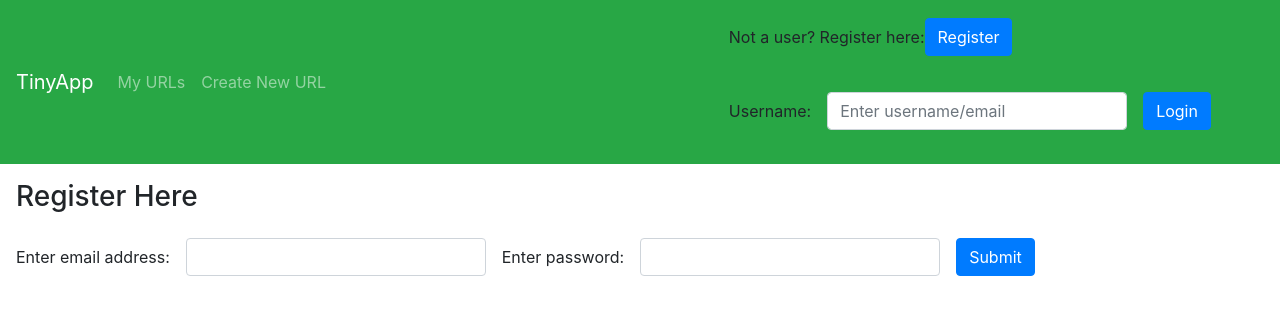
After one commit to Nidz01/tinyapp, a Node server app: page /register in a window 1280 px wide. The commit adds this page. Shown: the top 315 px of the page. Run offline with Node 20, Linux system fonts and the light colour scheme; some libraries are stand-ins or nearby versions.

Commit message:
registeration form

```diff
--- a/express_server.js
+++ b/express_server.js
@@ -7,16 +7,37 @@ app.set("view engine", "ejs"); //Setting ejs as the view engine.
 const bodyParser = require("body-parser");
 app.use(bodyParser.urlencoded({extended: true})); //The body-parser library will convert the request body from a Buffer into string that we can read. It will then add the data to the req(request) object under the key body.
 
+const urlDatabase = {
+  "b2xVn2": "http://www.lighthouselabs.ca",
+  "9sm5xK": "http://www.google.com",
+  "6smtxA": "http://www.example.edu"
+};
+
+const users = {
+  user1RandomID: {
+    id: "user1RandomID",
+    email: "user1@example.com",
+    password: "password01"
+  },
+  user2RandomID: {
+    id: "user2RandomID",
+    email: "user2@example.com",
+    password: "testpassword"
+  }
+};
+
 // A function that returns a string of 6 random alphanumeric characters
 const generateRandomString = function() {
   return Math.random().toString(36).substr(2,8);
 };
 
-
-const urlDatabase = {
-  "b2xVn2": "http://www.lighthouselabs.ca",
-  "9sm5xK": "http://www.google.com",
-  "6smtxA": "http://www.example.edu"
+const getUserByEmail = function(email, database) {
+  for (let user in users) {
+    if (database[user].email === email) {
+      return database[user];
+    }
+  }
+  return false;
 };
 
 // homepage
@@ -28,7 +49,6 @@ app.get("/", (req, res) => {
 // urls_index page
 app.get('/urls', function(req, res) {
   let templateVars = { username: req.cookies["username"], urls: urlDatabase };
-  console.log(templateVars);
   res.render('urls_index', templateVars);
 });
 
@@ -75,6 +95,11 @@ app.post("/urls", (req, res) => {
   res.send("Ok");         // Respond with 'Ok' (we will replace this)
 });
 
+app.get("/register", (req, res) => {
+  let templateVars = { username: undefined};
+  res.render("register", templateVars);
+});
+
 // Delete the shortURL
 app.post("/urls/:shortURL/delete", (req, res) => {
   let shortURL = req.params.shortURL;
@@ -87,6 +112,11 @@ app.post("/login", (req, res) => {
   res.redirect('/urls');
 });
 
+app.post("/logout", (req, res) => {
+  res.clearCookie('username', req.cookies["username"]);
+  res.redirect('/urls');
+});
+
 app.post("/urls/:id", (req, res) => {
   const id = req.params.id;
   urlDatabase[id] = req.body.longURL;
--- a/views/partials/_header.ejs
+++ b/views/partials/_header.ejs
@@ -11,12 +11,23 @@
       </div>
       <div class="form-group col-md-4"></div>
       <div>
-      <form class="form-inline" style="padding:10px" action="/login" method="POST">
+        <% if(!username){ %>
+          <form class="form-inline" style="padding:10px" action="/register" method="GET">
+            <label>Not a user? Register here:</label>
+            <button type="Register" class="btn btn-primary">Register</button>
+          </form>
+          <div></div>
+          <form class="form-inline" style="padding:10px" action="/login" method="POST">
           <label for="username">Username:</label>
           <input class="form-control" type="text" name="username" style="width: 300px; margin: 1em" placeholder="Enter username/email">
           <button type="Login" class="btn btn-primary">Login</button>
-          <a style="margin-left:2.5em;">Logged in As: <%= username %></a>
       </form>
-    </div>
+      <% } else { %>
+        <form style="padding:10px" action="/logout" method="POST">
+            <a style="margin-left:2.5em;">Logged in As: <%= username %></a>
+          <button type="Logout" class="btn btn-primary">Logout</button>
+        </form>
+      </div>
+      <% } %>
   </nav>
 </header>
--- /dev/null
+++ b/views/register.ejs
@@ -0,0 +1,34 @@
+<!DOCTYPE html>
+<html lang="en">
+  <head>
+    <meta charset="utf-8">
+    <meta name="viewport" content="width=device-width, initial-scale=1, shrink-to-fit=no">
+
+    <!-- Bootstrap CSS -->
+    <link rel="stylesheet" href="https://stackpath.bootstrapcdn.com/bootstrap/4.2.1/css/bootstrap.min.css" integrity="sha384-GJzZqFGwb1QTTN6wy59ffF1BuGJpLSa9DkKMp0DgiMDm4iYMj70gZWKYbI706tWS" crossorigin="anonymous">
+
+    <title>Register</title>
+  </head>
+
+  <body>
+
+    <%- include('partials/_header') %>
+
+    <main style="margin: 1em;">
+      <h3>Register Here</h3>
+      <form class="form-inline" action="/register" method="POST">
+        <div class="form-group mb-2">
+          <label for="Email">Enter email address:</label>
+          <input class="form-control" type="email" name="name" style="width: 300px; margin: 1em">
+          <label for="Password">Enter password:</label>
+          <input class="form-control" type="password" name="password" style="width: 300px; margin: 1em">
+          <button type="submit" class="btn btn-primary">Submit</button>
+        </div>
+      </form>
+    </main>
+      <!-- Bootstrap JS -->
+    <script src="https://code.jquery.com/jquery-3.3.1.slim.min.js" integrity="sha384-q8i/X+965DzO0rT7abK41JStQIAqVgRVzpbzo5smXKp4YfRvH+8abtTE1Pi6jizo" crossorigin="anonymous"></script>
+    <script src="https://cdnjs.cloudflare.com/ajax/libs/popper.js/1.14.7/umd/popper.min.js" integrity="sha384-UO2eT0CpHqdSJQ6hJty5KVphtPhzWj9WO1clHTMGa3JDZwrnQq4sF86dIHNDz0W1" crossorigin="anonymous"></script>
+    <script src="https://stackpath.bootstrapcdn.com/bootstrap/4.3.1/js/bootstrap.min.js" integrity="sha384-JjSmVgyd0p3pXB1rRibZUAYoIIy6OrQ6VrjIEaFf/nJGzIxFDsf4x0xIM+B07jRM" crossorigin="anonymous"></script>
+  </body>
+</html>
```
